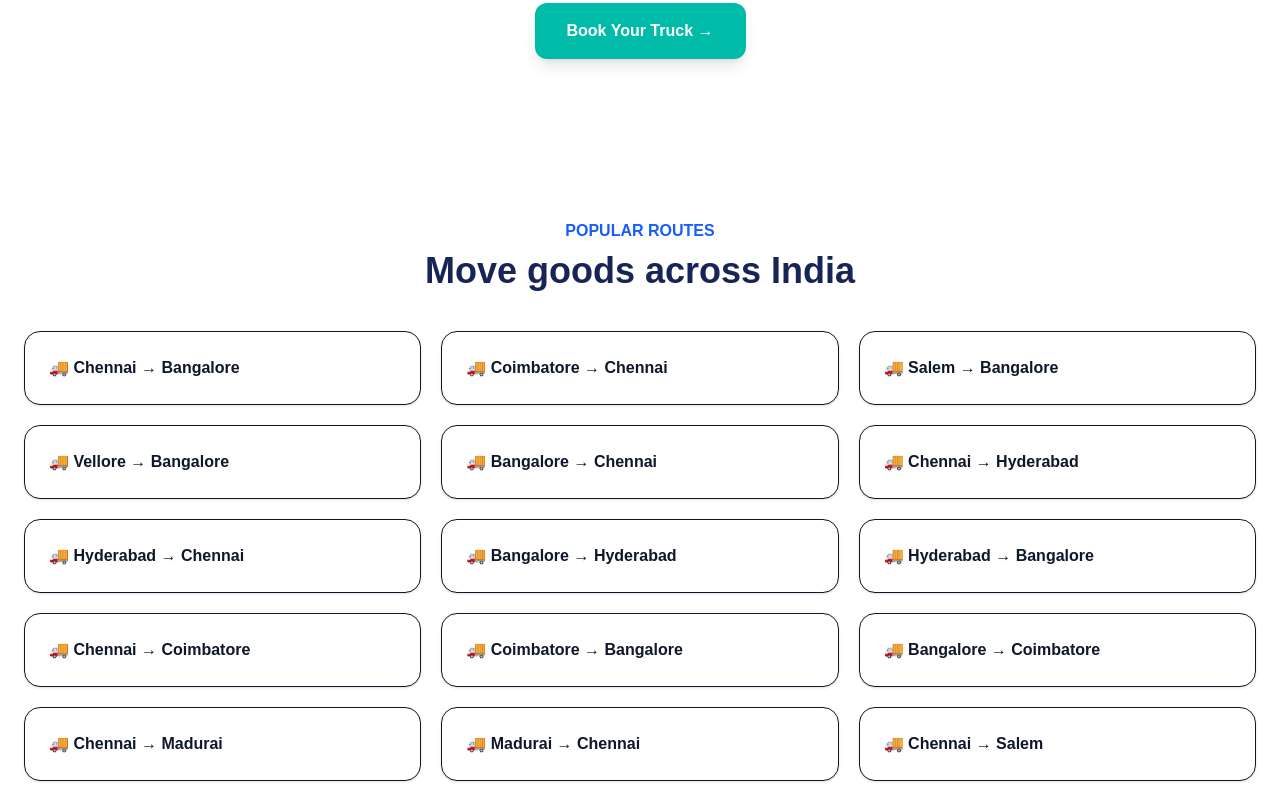
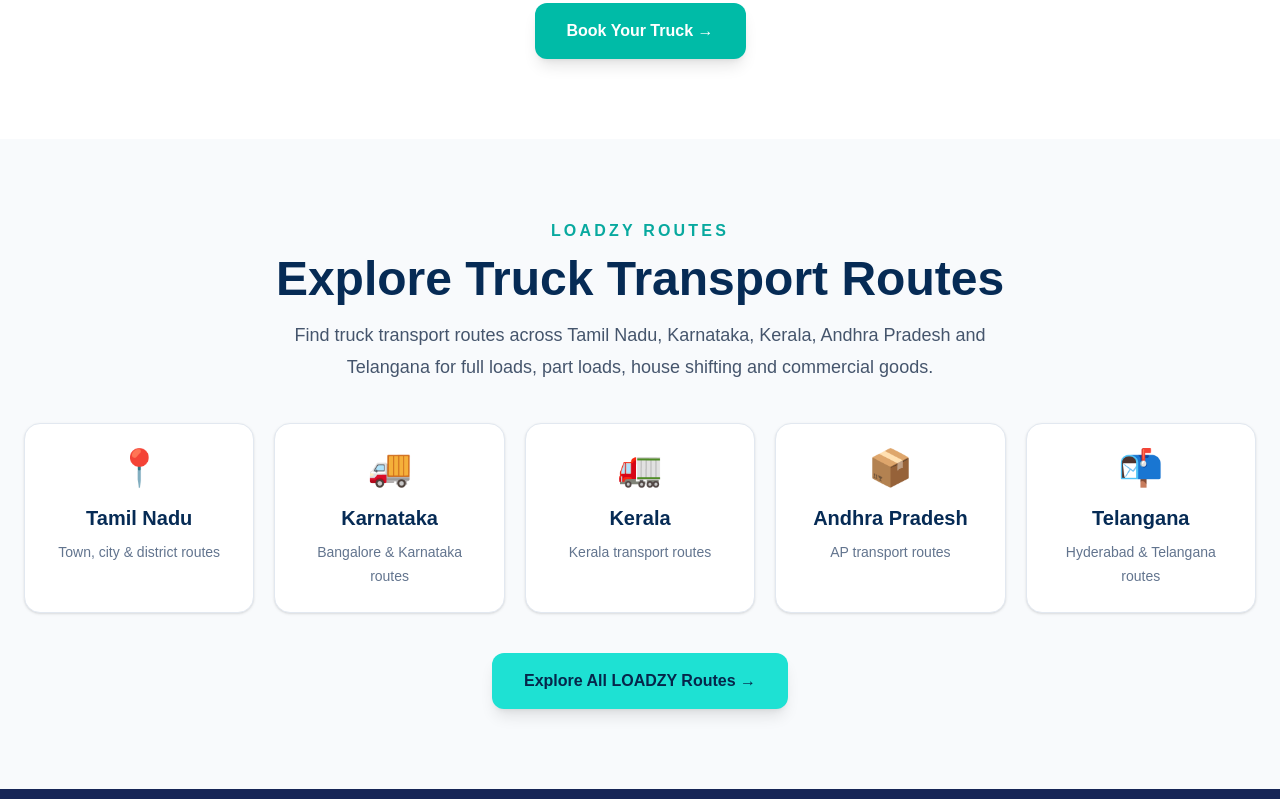
Before and after one commit to haleemablog-del/loadzy, a Next.js app: page / in a window 1280 px wide. Shown: the part 2920-3719 px from the top of the page. Built offline with nearby package versions, Linux system fonts and the light colour scheme; no server answers; the database is empty.

Commit message:
Replace homepage popular routes with LOADZY routes

```diff
--- a/app/page.tsx
+++ b/app/page.tsx
@@ -776,144 +776,85 @@
     </a>
   </div>
 </section>
-     {/* Routes */}
+    {/* LOADZY Routes */}
 <section
   id="routes"
-  className="px-6 py-20"
+  className="bg-slate-50 px-6 py-20"
 >
   <div className="mx-auto max-w-7xl">
 
     <div className="text-center">
-            <div className="font-bold text-blue-600">
-              POPULAR ROUTES
+      <div className="font-black tracking-[0.2em] text-[#08a99f]">
+        LOADZY ROUTES
       </div>
 
-            <h2 className="mt-2 text-4xl font-black text-blue-950">
-              Move goods across India
+      <h2 className="mt-3 text-4xl font-black text-[#062B55] md:text-5xl">
+        Explore Truck Transport Routes
       </h2>
+
+      <p className="mx-auto mt-4 max-w-3xl text-lg leading-8 text-slate-600">
+        Find truck transport routes across Tamil Nadu, Karnataka,
+        Kerala, Andhra Pradesh and Telangana for full loads, part loads,
+        house shifting and commercial goods.
+      </p>
     </div>
 
-          <div className="mt-10 grid gap-5 md:grid-cols-3">
+    <div className="mt-10 grid gap-5 sm:grid-cols-2 lg:grid-cols-5">
 
       {[
         {
-            name: "Chennai → Bangalore",
-            href: "/routes/chennai/bangalore",
+          name: "Tamil Nadu",
+          icon: "📍",
+          description: "Town, city & district routes",
         },
         {
-            name: "Coimbatore → Chennai",
-            href: "/routes/coimbatore/chennai",
+          name: "Karnataka",
+          icon: "🚚",
+          description: "Bangalore & Karnataka routes",
         },
         {
-            name: "Salem → Bangalore",
-            href: "/routes/salem/bangalore",
+          name: "Kerala",
+          icon: "🚛",
+          description: "Kerala transport routes",
         },
         {
-            name: "Vellore → Bangalore",
-            href: "/routes/vellore/bangalore",
-          },
-          ,
-          ,,
-{
-  name: "Bangalore → Chennai",
-  href: "/routes/bangalore/chennai",
+          name: "Andhra Pradesh",
+          icon: "📦",
+          description: "AP transport routes",
         },
         {
-  name: "Chennai → Hyderabad",
-  href: "/routes/chennai/hyderabad",
+          name: "Telangana",
+          icon: "📬",
+          description: "Hyderabad & Telangana routes",
         },
-{
-  name: "Hyderabad → Chennai",
-  href: "/routes/hyderabad/chennai",
-},
-{
-  name: "Bangalore → Hyderabad",
-  href: "/routes/bangalore/hyderabad",
-},
-{
-  name: "Hyderabad → Bangalore",
-  href: "/routes/hyderabad/bangalore",
-},
-{
-  name: "Chennai → Coimbatore",
-  href: "/routes/chennai/coimbatore",
-},
-,
-{
-  name: "Coimbatore → Bangalore",
-  href: "/routes/coimbatore/bangalore",
-},
-{
-  name: "Bangalore → Coimbatore",
-  href: "/routes/bangalore/coimbatore",
-},
-{
-  name: "Chennai → Madurai",
-  href: "/routes/chennai/madurai",
-},
-{
-  name: "Madurai → Chennai",
-  href: "/routes/madurai/chennai",
-},
-{
-  name: "Chennai → Salem",
-  href: "/routes/chennai/salem",
-},
-{
-  name: "Salem → Chennai",
-  href: "/routes/salem/chennai",
-},
-{
-  name: "Chennai → Tirupattur",
-  href: "/routes/chennai/tirupattur",
-},
-{
-  name: "Tirupattur → Chennai",
-  href: "/routes/tirupattur/chennai",
-},
-{
-  name: "Chennai → Hosur",
-  href: "/routes/chennai/hosur",
-},
-{
-  name: "Hosur → Chennai",
-  href: "/routes/hosur/chennai",
-},
-{
-  name: "Chennai → Kochi",
-  href: "/routes/chennai/kochi",
-},
-{
-  name: "Kochi → Chennai",
-  href: "/routes/kochi/chennai",
-},
-{
-  name: "Bangalore → Kochi",
-  href: "/routes/bangalore/kochi",
-},
-{
-  name: "Kochi → Bangalore",
-  href: "/routes/kochi/bangalore",
-},
-{
-  name: "Chennai → Vijayawada",
-  href: "/routes/chennai/vijayawada",
-},
-{
-  name: "Vijayawada → Chennai",
-  href: "/routes/vijayawada/chennai",
-},
-       ].filter(
-  (route): route is { name: string; href: string } => Boolean(route)
-).map((route) => (
+      ].map((state) => (
+        <div
+          key={state.name}
+          className="rounded-2xl border border-slate-200 bg-white p-6 text-center shadow-sm transition hover:-translate-y-1 hover:shadow-lg"
+        >
+          <div className="text-4xl">
+            {state.icon}
+          </div>
+
+          <h3 className="mt-4 text-xl font-black text-[#062B55]">
+            {state.name}
+          </h3>
+
+          <p className="mt-2 text-sm leading-6 text-slate-500">
+            {state.description}
+          </p>
+        </div>
+      ))}
+
+    </div>
+
+    <div className="mt-10 text-center">
       <a
-            key={route.href}
-            href={route.href}
-            className="rounded-2xl border bg-white p-6 font-bold shadow-sm transition hover:-translate-y-1 hover:shadow-md hover:border-[#08c9bd]"
+        href="/routes"
+        className="inline-block rounded-xl bg-[#1ee1d3] px-8 py-4 font-black text-[#06264a] shadow-lg transition hover:-translate-y-1 hover:bg-[#12d5c8]"
       >
-            🚚 {route.name}
+        Explore All LOADZY Routes →
       </a>
-        ))}
     </div>
 
   </div>
@@ -1344,6 +1285,7 @@
           © 2026 LOADZY. All rights reserved.
         </div>
 
+
       </footer>
 
     </main>
```
Lines whose indentation alone changed are shown as unchanged.
